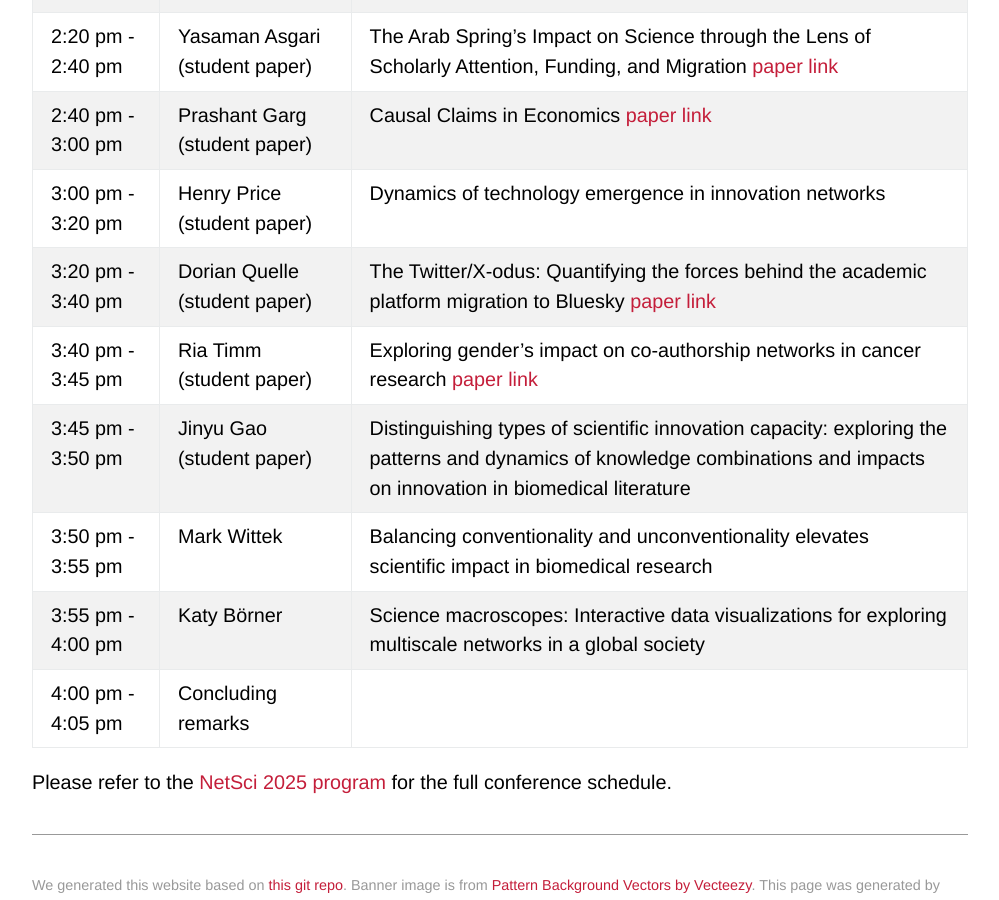
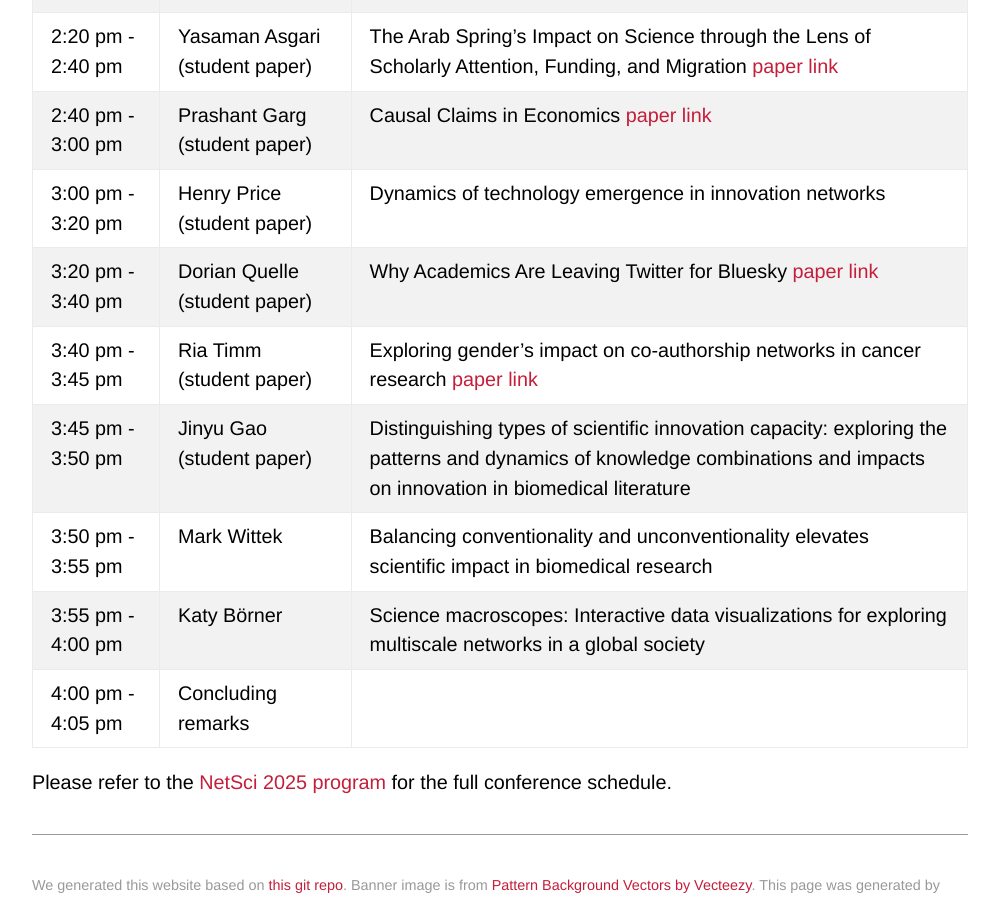
Before and after one commit to netscisci/netscisci.github.io, a Jekyll site: the page built from schedule.md, in a window 1280 px wide and 900 px high, scrolled down 1567 px. Shown: the whole window, without its empty margins (140-1139 px from the left). Built offline with Jekyll 4.4.1, drawn with Linux system fonts in a browser that asks for light colours; some web fonts are replaced; our own code applies the rules of GitHub Pages for plain Markdown files.

Commit message:
Update schedule.md

```diff
--- a/schedule.md
+++ b/schedule.md
@@ -22,7 +22,7 @@ layout: default
 | 2:20 pm - 2:40 pm   | Yasaman Asgari (student paper) |The Arab Spring’s Impact on Science through the Lens of Scholarly Attention, Funding, and Migration [paper link](https://arxiv.org/pdf/2503.13238)|
 | 2:40 pm - 3:00 pm   | Prashant Garg (student paper) |Causal Claims in Economics [paper link](https://arxiv.org/abs/2501.06873)|
 | 3:00 pm - 3:20 pm   | Henry Price (student paper) |Dynamics of technology emergence in innovation networks|
-| 3:20 pm - 3:40 pm   | Dorian Quelle (student paper) |The Twitter/X-odus: Quantifying the forces behind the academic platform migration to Bluesky [paper link](https://arxiv.org/pdf/2505.24801)|
+| 3:20 pm - 3:40 pm   | Dorian Quelle (student paper) |Why Academics Are Leaving Twitter for Bluesky [paper link](https://arxiv.org/pdf/2505.24801)|
 | 3:40 pm - 3:45 pm   | Ria Timm (student paper) |Exploring gender’s impact on co-authorship networks in cancer research [paper link](https://github.com/netscisci/netscisci.github.io/blob/main/assets/papers/NetSciSci2025_paper_8.pdf)|
 | 3:45 pm - 3:50 pm   | Jinyu Gao (student paper) |Distinguishing types of scientific innovation capacity: exploring the patterns and dynamics of knowledge combinations and impacts on innovation in biomedical literature|
 | 3:50 pm - 3:55 pm   | Mark Wittek |Balancing conventionality and unconventionality elevates scientific impact in biomedical research|
```
